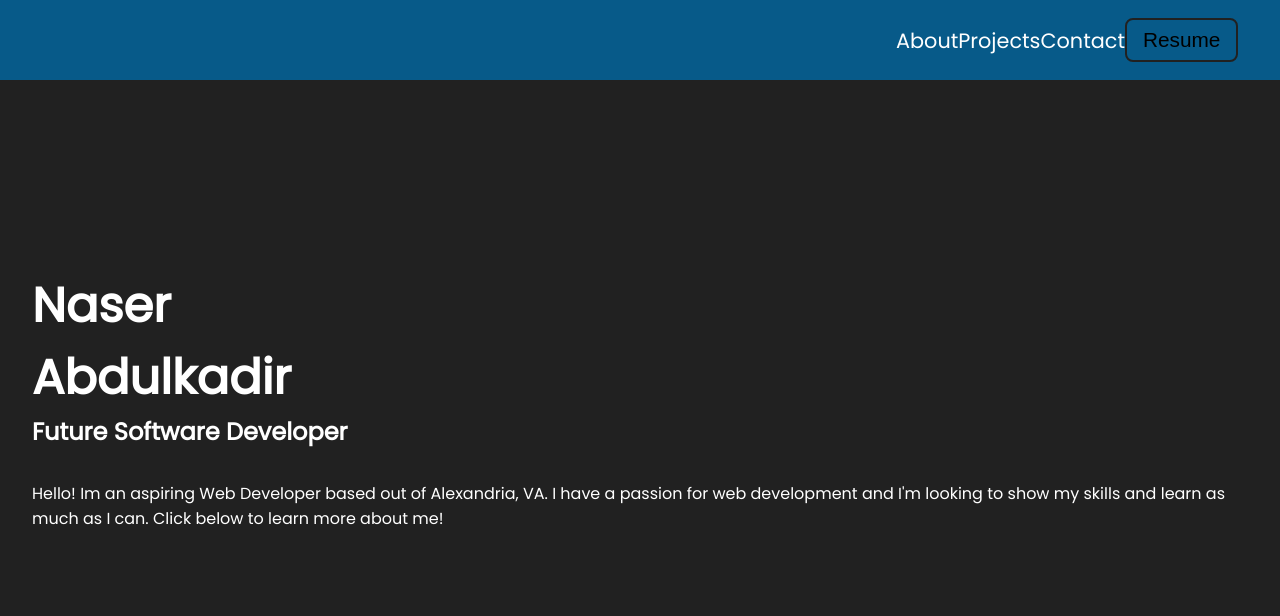
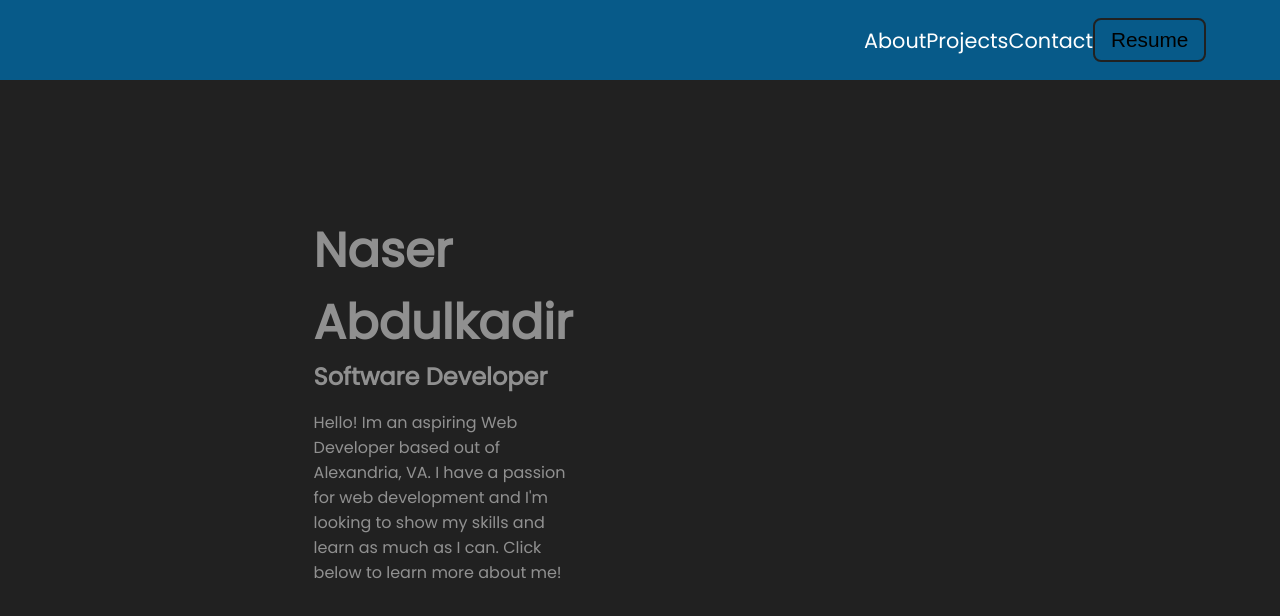
Before and after one commit to naser23/Portfolio, a React (Create React App) app: page / in a window 1280 px wide. Shown: the top 616 px of the page. Built offline with nearby package versions, Linux system fonts and the light colour scheme.

Commit message:
Working on entry animation for Landing component.

```diff
--- a/src/pages/Landing.js
+++ b/src/pages/Landing.js
@@ -1,20 +1,26 @@
 import React from "react";
+import { motion } from "framer-motion";
 import "../styles/landing.css";
 
 function Landing() {
   return (
     <section className="landingPage">
-      <div className="landingPageContent">
+      <motion.div
+        className="landingPageContent"
+        initial={{ opacity: 0.5 }}
+        animate={{ opactiy: 1 }}
+        transition={{ duration: 0.2 }}
+      >
         <h1 className="nameHeader">
           Naser <br /> Abdulkadir
         </h1>
-        <h3 className="landingSubHeader">Future Software Developer</h3>
-        <p>
+        <h3 className="landingSubHeader">Software Developer</h3>
+        <p className="landingParagraph">
           Hello! Im an aspiring Web Developer based out of Alexandria, VA. I
           have a passion for web development and I'm looking to show my skills
           and learn as much as I can. Click below to learn more about me!
         </p>
-      </div>
+      </motion.div>
     </section>
   );
 }
--- a/src/styles/landing.css
+++ b/src/styles/landing.css
@@ -14,5 +14,31 @@
 
 .landingSubHeader {
   font-size: 1.5rem;
-  padding-bottom: 2rem;
+  padding-bottom: 1rem;
 }
+
+@media (min-width: 567.98px) {
+  .landingPageContent {
+    padding: 0 5rem;
+    padding-top: 3rem;
+  }
+}
+
+@media (min-width: 767.98px) {
+  .landingPageContent {
+    padding: 0 10rem;
+  }
+}
+
+@media (min-width: 991.98px) {
+  .landingPageContent {
+    width: 80%;
+    /* padding: 0 30%; */
+  }
+}
+
+@media (min-width: 1199.98px) {
+  .landingParagraph {
+    width: 40%;
+  }
+}
--- a/src/styles/navbar.css
+++ b/src/styles/navbar.css
@@ -99,7 +99,7 @@
 }
 @media (min-width: 1199.98px) {
   .navLinks {
-    width: 30%;
+    width: 32.5%;
   }
 }
 
```
